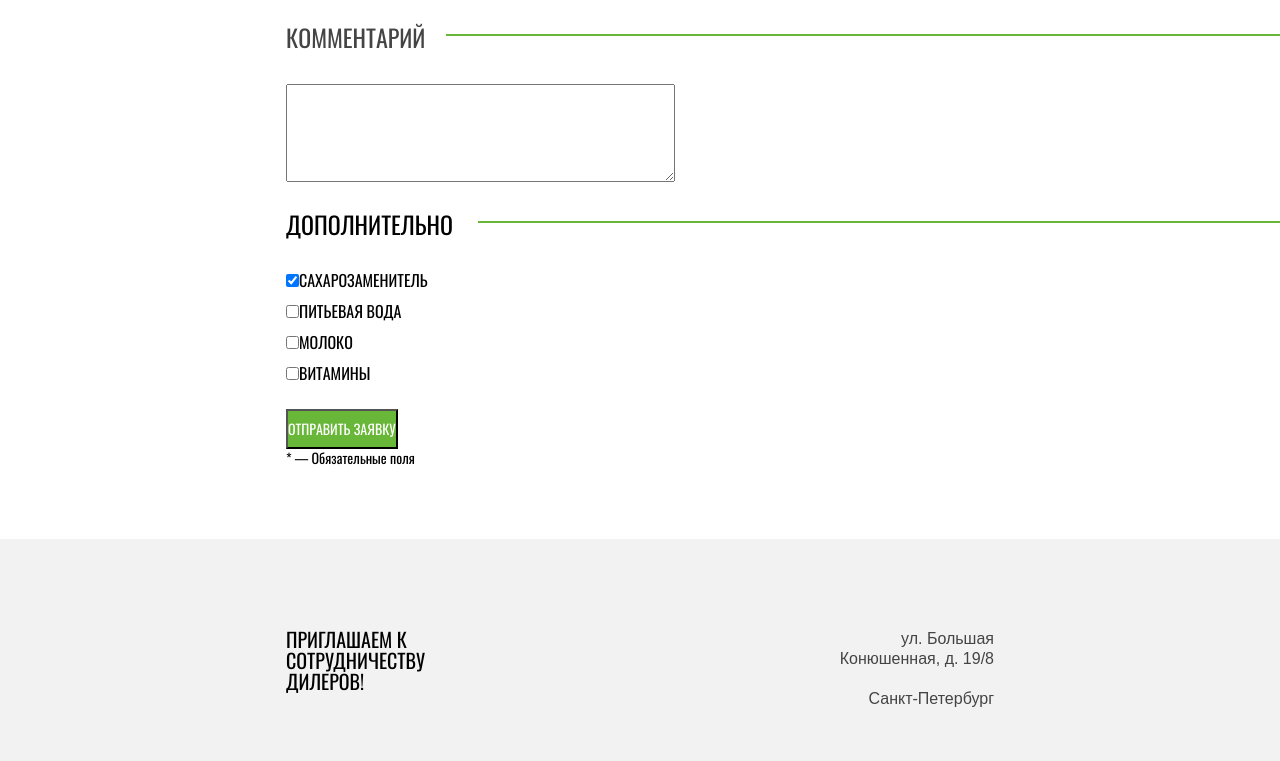
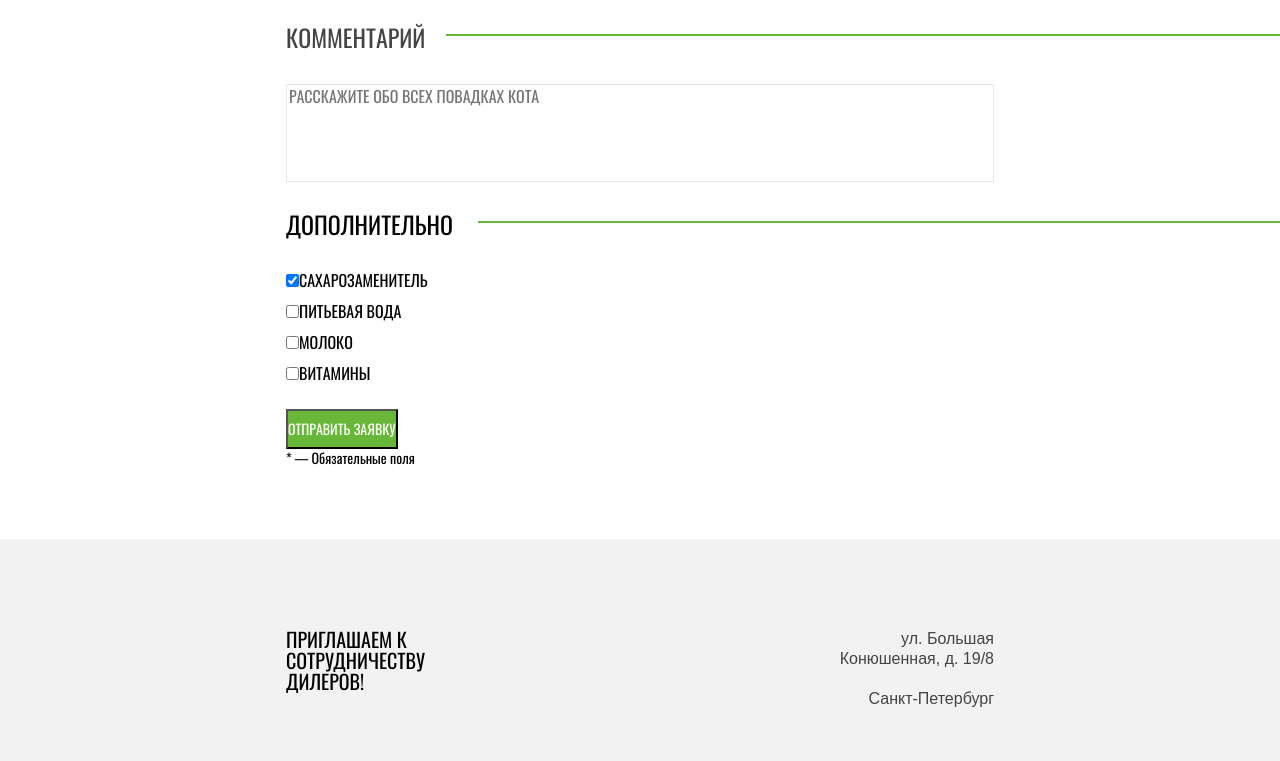
Before and after one commit to Ivan-El/catEnergy, a website: page source/form.html in a window 1280 px wide. Shown: the part 920-1681 px from the top of the page. Drawn offline with nearby package versions, Linux system fonts and the light colour scheme; files that its build step writes are made by us from their sources.

Commit message:
Добавляет стилизацию блока комментариев

```diff
--- a/source/form.html
+++ b/source/form.html
@@ -86,7 +86,7 @@
             </fieldset>
             <fieldset class="form__fieldset form__fieldset--comment">
               <legend class="form__legend">Комментарий</legend>
-              <textarea class="form__textarea" rows="5" cols="50"></textarea>
+              <textarea class="form__textarea" placeholder="Расскажите обо всех повадках кота" rows="5" cols="50"></textarea>
             </fieldset>
             <fieldset class="form__fieldset form__fieldset--checkbox-select">
               <legend class="form__legend">Дополнительно</legend>
--- a/source/less/blocks/form.less
+++ b/source/less/blocks/form.less
@@ -151,3 +151,13 @@
     }
   }
 }
+
+.form__textarea {
+  width: 100%;
+
+  text-transform: uppercase;
+
+  border: 1px solid #e7e7e7;
+
+  resize: none;
+}
```
